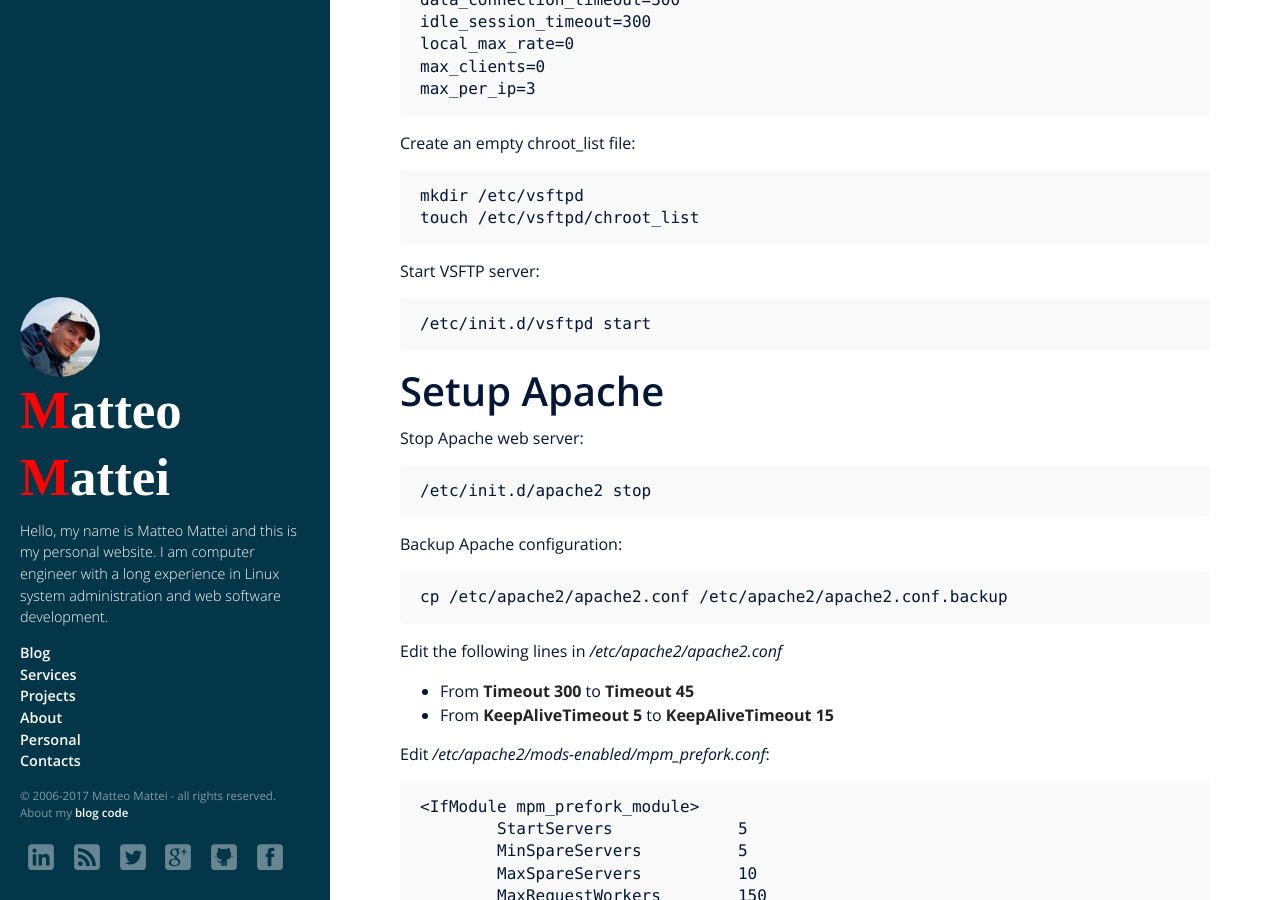
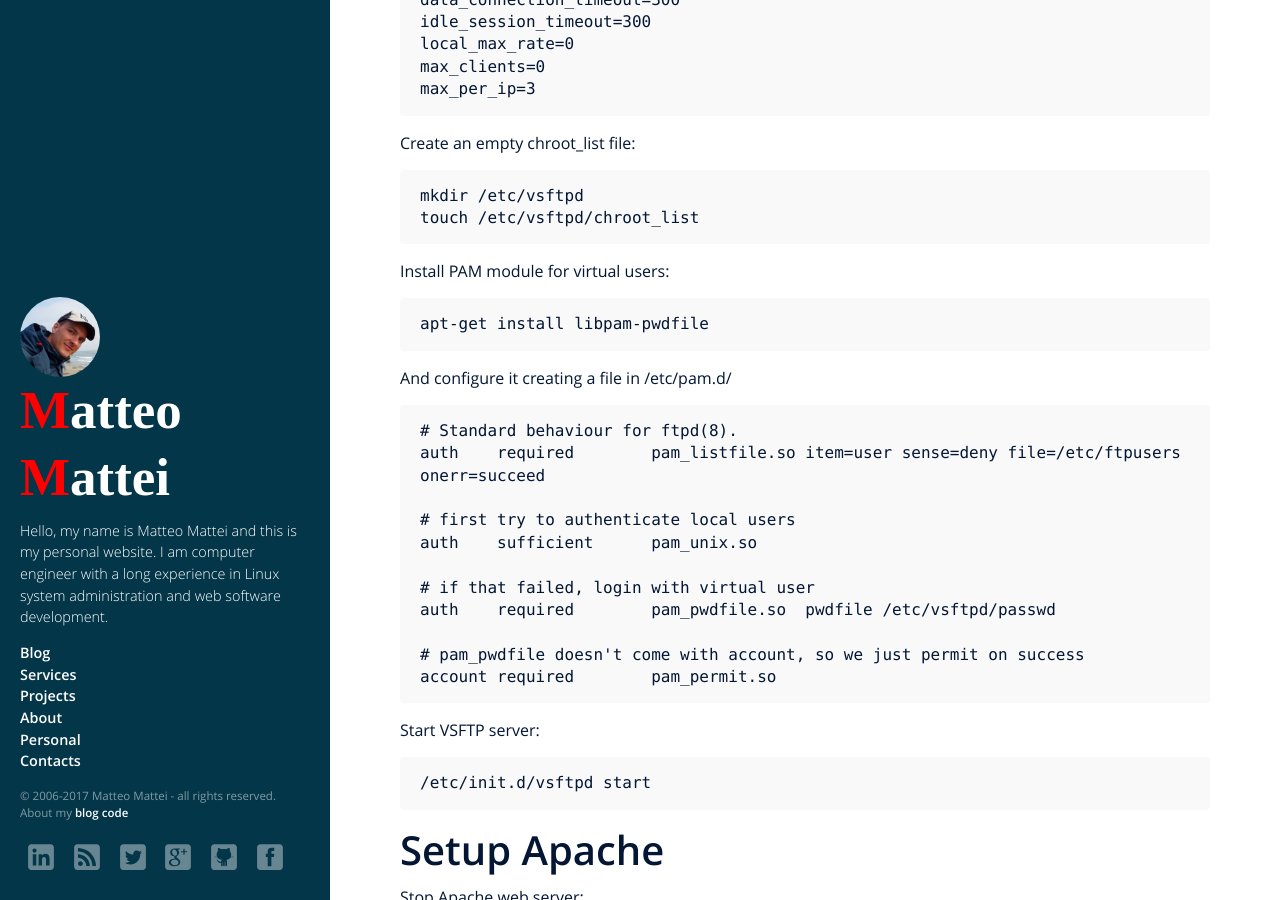
Before and after one commit to matteomattei/matteomattei.github.io, a Jekyll site: the page built from _posts/2016-02-20-full-web-server-setup-with-debian-8-jessie.md, in a window 1280 px wide and 900 px high, scrolled down 1956 px. Built offline with Jekyll 4.4.1, drawn with Linux system fonts in a browser that asks for light colours; some web fonts are replaced; comment, search, counter and statistics services are not loaded.

Commit message:
update full-web-server-setup-with-debian-8-jessie

````diff
--- a/_posts/2016-02-20-full-web-server-setup-with-debian-8-jessie.md
+++ b/_posts/2016-02-20-full-web-server-setup-with-debian-8-jessie.md
@@ -111,6 +111,28 @@ Create an empty chroot_list file:
 ```
 mkdir /etc/vsftpd
 touch /etc/vsftpd/chroot_list
+```
+
+Install PAM module for virtual users:
+
+```
+apt-get install libpam-pwdfile
+```
+
+And configure it creating a file in /etc/pam.d/
+
+```
+# Standard behaviour for ftpd(8).
+auth    required        pam_listfile.so item=user sense=deny file=/etc/ftpusers onerr=succeed
+
+# first try to authenticate local users
+auth    sufficient      pam_unix.so
+
+# if that failed, login with virtual user
+auth    required        pam_pwdfile.so  pwdfile /etc/vsftpd/passwd
+
+# pam_pwdfile doesn't come with account, so we just permit on success
+account required        pam_permit.so
 ```
 
 Start VSFTP server:
````
